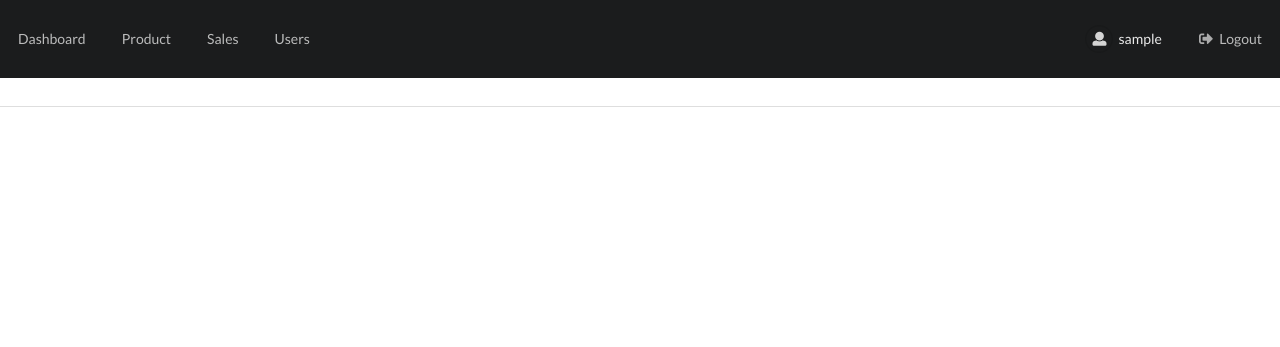
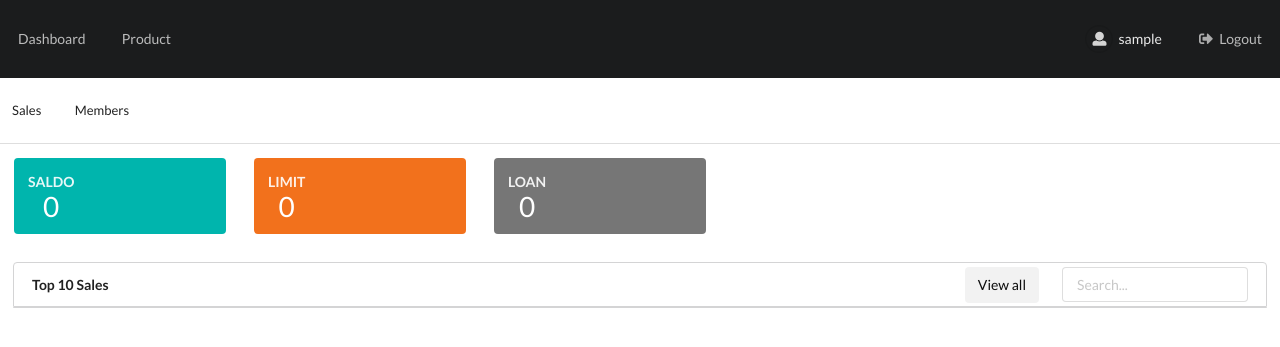
Before and after one commit to cursecan/ppob_multipay_v2, a Django app: page /dashboard/ in a window 1280 px wide. Shown: the top 347 px of the page. Run offline with Django 3.2, Linux system fonts and the light colour scheme; the visitor is signed in with stand-in values (Sample User, id 1); data that the repository does not hold is empty.

Commit message:
New decoration & dashboard

```diff
--- a/dashboard/urls.py
+++ b/dashboard/urls.py
@@ -11,6 +11,5 @@ urlpatterns = [
 
     path('api/billing-profile-<int:id>/', views.json_user_billing_view, name='json_billing_profile'),
     path('api/commision-profile-<int:id>/', views.json_user_commision_view, name='json_commision_profile'),
-    path('api/commision-chart-<int:id>/', views.json_user_commision_chart, name='json_commision_chart'),
     path('api/loan-profile-<int:id>/', views.json_user_loan_view, name='json_loan_profile'),
 ]
--- a/dashboard/views.py
+++ b/dashboard/views.py
@@ -10,7 +10,9 @@ from billing.models import (
     BillingRecord, CommisionRecord, LoanRecord
 )
 from userprofile.models import Profile
-
+from core.decorators import (
+    user_is_agen, user_is_related_agen
+)
 
 def get_pagination(obj, n=10, page=1):
     page_list = Paginator(obj, n)
@@ -27,7 +29,13 @@ def get_pagination(obj, n=10, page=1):
 # INDEX
 @login_required
 def index(request):
-    return render(request, 'dashboard/index.html')
+    bill_objs = BillingRecord.objects.filter(
+        Q(instansale_trx__isnull=False) | Q(ppobsale_trx__isnull=False)
+    )
+    content = {
+        'bill_list': bill_objs[:10]
+    }
+    return render(request, 'dashboard/index.html', content)
 
 
 # SALE VIEW
@@ -51,11 +59,17 @@ def sale_view(request):
 
 # USER LIST VIEW
 @login_required
+@user_is_agen
 def user_profile_view(request):
     page = request.GET.get('page', None)
     profile_objs = Profile.objects.select_related(
         'wallet'
     ).order_by('user__username')
+
+    if not request.user.is_superuser:
+        profile_objs = profile_objs.filter(
+            agen = request.user
+        )
 
     profile_list = get_pagination(profile_objs, page=page)
 
@@ -67,16 +81,33 @@ def user_profile_view(request):
 
 # PROFIL DETAIL
 @login_required
+@user_is_agen
+@user_is_related_agen
 def user_profile_detail_view(request, id):
     profile_obj = get_object_or_404(Profile, pk=id)
+    sum_loan = LoanRecord.objects.filter(
+        user__profile__id=profile_obj.id
+    )
+    if not request.user.is_superuser:
+        sum_loan = sum_loan.filter(
+            agen = request.user
+        )
+
+    sum_loan = sum_loan.aggregate(
+        t = Sum(F('credit')-F('debit'))
+    )
+
     content = {
-        'profile': profile_obj
+        'profile': profile_obj,
+        'loan': sum_loan,
     }
     return render(request, 'dashboard/pg-user-detail.html', content)
 
 
 # SALE PROFILE
 @login_required
+@user_is_agen
+@user_is_related_agen
 def json_user_billing_view(request, id):
     data = dict()
     page = request.GET.get('page', 1)
@@ -101,6 +132,9 @@ def json_user_billing_view(request, id):
 
 
 # COMMISION PROFILE
+@login_required
+@user_is_agen
+@user_is_related_agen
 def json_user_commision_view(request, id):
     data = dict()
     page = request.GET.get('page', 1)
@@ -129,60 +163,10 @@ def json_user_commision_view(request, id):
     return JsonResponse(data)
 
 
-# COMMISION CHART
-def json_user_commision_chart(request, id):
-    profile_obj = get_object_or_404(Profile, pk=id)
-
-    commision_objs = CommisionRecord.objects.select_related(
-        'instansale_trx', 'ppobsale_trx'
-    ).filter(
-        agen = request.user
-    ).filter(
-        Q(instansale_trx__create_by__profile__id=profile_obj.id) | Q(ppobsale_trx__create_by__profile__id=profile_obj.id)
-    ).annotate(
-        day = TruncDate('timestamp')
-    ).values('day').annotate(
-        d = Sum(F('debit') - F('credit')),
-    ).values('day', 'd').order_by()
-
-    dataset = list(commision_objs)
-    data_in_date = dict()
-
-    for i in dataset :
-        data_in_date[i['day']] = int(i['d'])
-
-    sort_days = sorted(list(data_in_date.keys()))
-
-    chart = {
-        'tooltip': {
-            'style': {
-                'width': '200px'
-            },
-            'valueDecimals': 1,
-            'shared': True
-        },
-        'title': {'text': 'Commision Of {} Sales'.format(profile_obj.user.first_name.title())},
-        'rangeSelector': {
-            'selected': 0
-        },
-
-        'yAxis': {
-            'title': {
-                'text': ''
-            }
-        },
-
-        'series': [{
-            'name': 'Commision',
-            'data': list(map(lambda x: [(int(x.strftime('%s'))+25200)*1000, data_in_date[x]], sort_days)),
-            'id': 'dataseries'
-            },]
-    }
-
-    return JsonResponse(chart)
-
-
 # LOAN PROFILE
+@login_required
+@user_is_agen
+@user_is_related_agen
 def json_user_loan_view(request, id):
     data = dict()
     page = request.GET.get('page', 1)
--- a/templates/dashboard/base.html
+++ b/templates/dashboard/base.html
@@ -4,6 +4,13 @@
 {% block content %}
     {% include 'header.html' %}
     <div class="ui vertical segment">
+        <div class="ui secondary small menu">
+            <a href="" class="item">Sales</a>
+            <a href="" class="item">Members</a>
+        </div>
+    </div>
+
+    <div class="ui vertical basic segment">
         {% block dash_content %}
         {% endblock %}
     </div>
--- a/templates/dashboard/index.html
+++ b/templates/dashboard/index.html
@@ -1,4 +1,5 @@
 {% extends 'dashboard/base.html' %}
+{% load humanize %}
 
 {% block title %}
     Dashboard | Warungid - Serasa Warung Milik Sendiri
@@ -6,10 +7,71 @@
 
 {% block dash_content %}
 <div class="ui fluid container">
-    <div class="ui stackable grid">
+    <div class="ui stackable horizontally padded grid">
+        <div class="row">
+            <div class="three wide column">
+                <div class="ui inverted teal segment">
+                    <div class="ui tiny inverted statistic">
+                        <div class="label">Saldo</div>
+                        <div class="value">{{ user.profile.wallet.get_saldo|floatformat:0|intcomma }}</div>
+                    </div>
+                </div>
+            </div>
+            <div class="three wide column">
+                <div class="ui inverted orange segment">
+                    <div class="ui tiny inverted statistic">
+                        <div class="label">Limit</div>
+                        <div class="value">{{ user.profile.wallet.limit|floatformat:0|intcomma }}</div>
+                    </div>
+                </div>
+            </div>
+            <div class="three wide column">
+                <div class="ui inverted grey segment">
+                    <div class="ui tiny inverted statistic">
+                        <div class="label">Loan</div>
+                        <div class="value">{{ user.profile.wallet.loan|floatformat:0|intcomma }}</div>
+                    </div>
+                </div>
+            </div>
+        </div>
         <div class="row">
             <div class="column">
-                <!-- Content -->
+                <div class="ui top attached secondary menu">
+                    <div class="item header">Top 10 Sales</div>
+                    <div class="right menu">
+                        <a href="" class="item active">View all</a>
+                        <div class="field item">
+                            <div class="ui input">
+                                <input type="text" placeholder="Search...">
+                            </div>
+                        </div>
+                    </div>
+                </div>
+                <table class="ui bottom attached small striped table">
+                    <tbody>
+                        {% for bill in bill_list %}
+                        <tr>
+                            <td>{{ forloop.counter }}</td>
+                            <td>
+                                <a>{{ bill.get_trx.code }}</a>
+                                <p>Pembelian {{ bill.get_trx.product.product_name|title }}</p>
+                            </td>
+                            <td>
+                                {{ bill.get_trx.customer }}
+                                <p>
+                                    S/N {{ bill.get_api_trx.sn|default:'-' }} <i style="color:coral">{{ bill.get_api_status|title }}</i>
+                                </p>
+                            </td>
+                            <td>
+                                {{ bill.credit|floatformat:0|intcomma }}
+                            </td>
+                            <td class="right aligned">
+                                {{ bill.timestamp }}
+                            </td>
+                        </tr>
+                        {% endfor %}
+                    </tbody>
+                </table>
             </div>
         </div>
     </div>
--- a/templates/header.html
+++ b/templates/header.html
@@ -2,8 +2,6 @@
     <div class="ui secondary inverted menu fluid container">
         <a href="" class="item">Dashboard</a>
         <a href="" class="item">Product</a>
-        <a href="{% url 'dashboard:sale_list' %}" class="item">Sales</a>
-        <a href="{% url 'dashboard:member_list' %}" class="item">Users</a>
         <div class="right menu">
             <div class="item">
                 <i class="circular user icon"></i>
```
Also changed, not shown: core/decorators.py (added, +38 -0 lines), templates/dashboard/pg-user-detail.html (+2 -39 lines), templates/dashboard/pg-user.html (+14 -0 lines).
